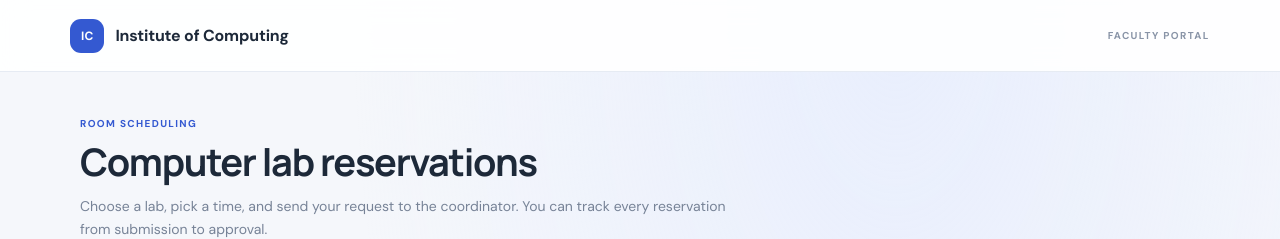
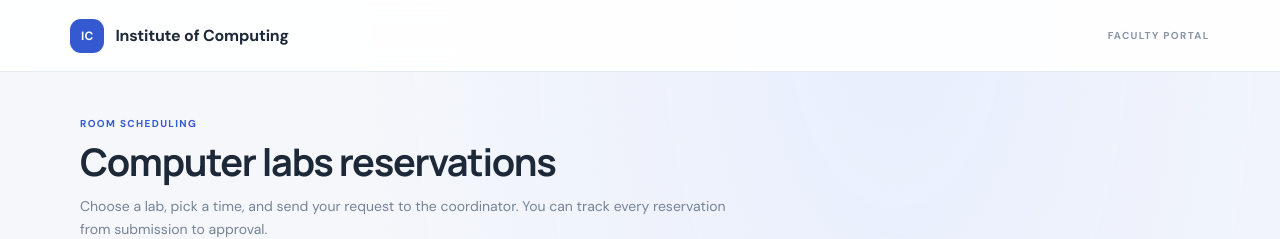
Before and after one commit to JOHNRAYABOGADOR/APP-DEV, a plain HTML site: page index.html in a window 1280 px wide. Shown: the top 239 px of the page. Drawn offline with Linux system fonts and the light colour scheme.

```diff
--- a/index.html
+++ b/index.html
@@ -20,7 +20,7 @@
   <main class="page">
     <section class="intro" aria-labelledby="page-title">
       <p class="eyebrow">ROOM SCHEDULING</p>
-      <h1 id="page-title">Computer lab reservations</h1>
+      <h1 id="page-title">Computer labs reservations</h1>
       <p class="intro-copy">Choose a lab, pick a time, and send your request to the coordinator. You can track every reservation from submission to approval.</p>
     </section>
 
```
